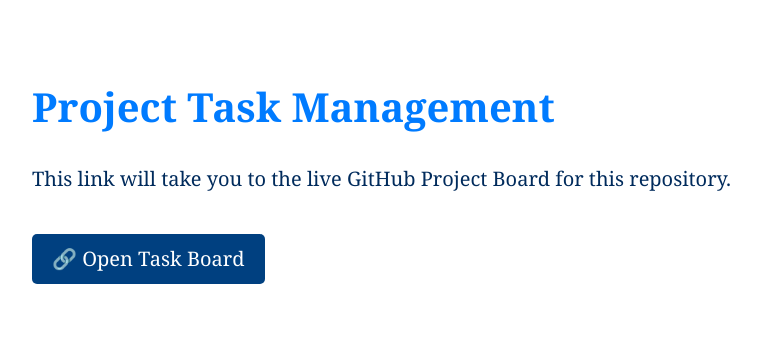
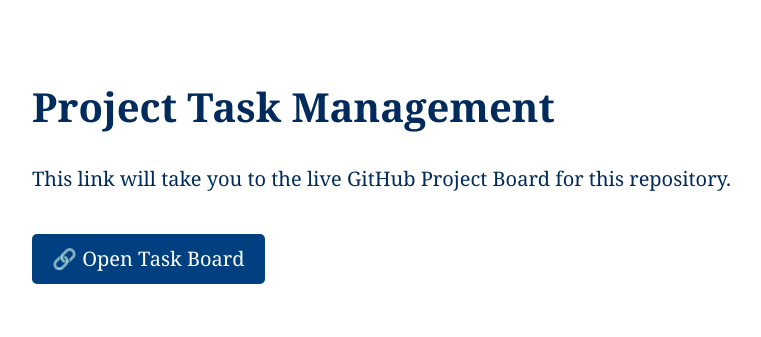
Before and after one commit to Max-Maksutova/Team-8-Final-Project, a plain HTML site: page tasks.html in a window 1280 px wide. Shown: the whole page, without its empty margins (248-1009 px from the left). Drawn offline with Linux system fonts and the light colour scheme.

Commit message:
Update tasks.html

```diff
--- a/tasks.html
+++ b/tasks.html
@@ -76,7 +76,7 @@
 
   /* Links and headings inherit the accent color */
   h1, h2, h3, h4, h5, h6, a {
-    color: var(--accent-medium);
+    color: var(--foreground);
   }
 </style>
 
```
